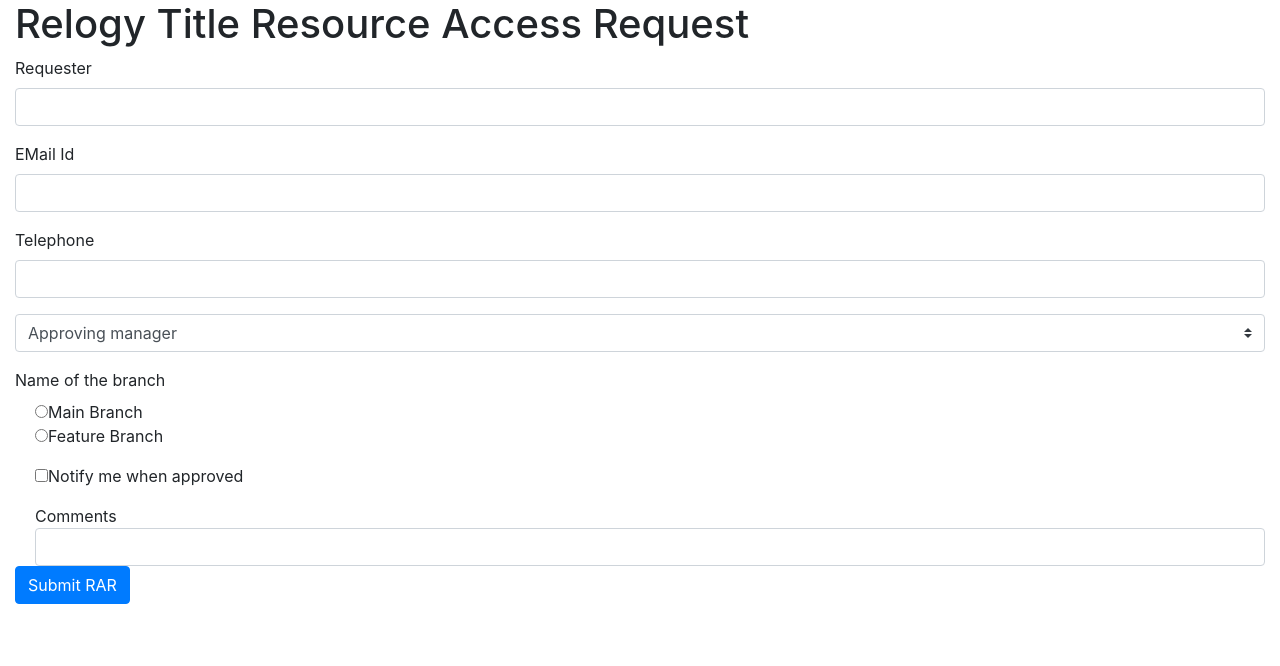
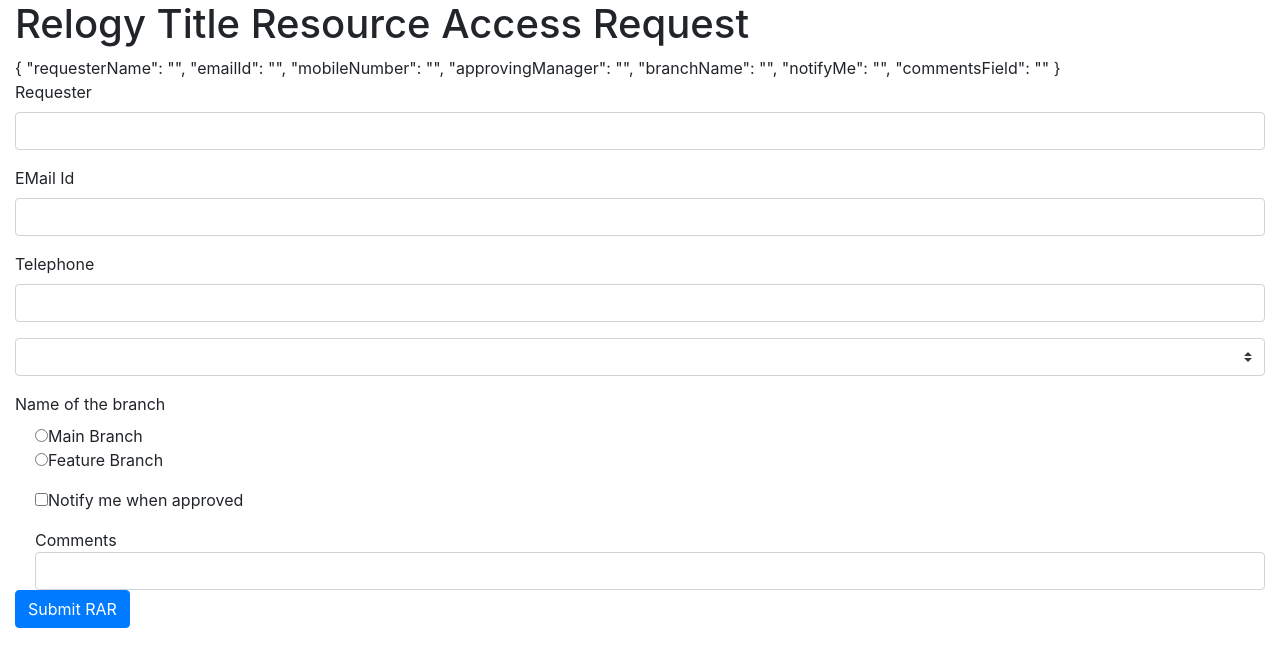
Before and after one commit to yuhup2edy/tdf-demo, an Angular app: page / in a window 1280 px wide. Shown: the top 666 px of the page. Built offline with nearby package versions, Linux system fonts and the light colour scheme.

Commit message:
Added ngForm, ngModel directives

```diff
--- a/src/app/app.component.html
+++ b/src/app/app.component.html
@@ -1,23 +1,34 @@
 <div class="container-fluid">
     <H1> Relogy Title Resource Access Request</H1>
-    <form>
+    <form #userForm="ngForm">
+
+
+        <!-- use ngModelGroup directive for group of form fields like address
+            example
+            <div ngModelGroup="address">
+                <address line 1 with ngModel and name>
+                <address line 2 with ngModel and name>
+                <individual rows for city, state and zip with corresponding ngModel and names>
+            </div>
+        -->
+        {{userForm.value | json}}
         <div class="form-group">
             <label> Requester</label>
-            <input type="text" class="form-control">
+            <input type="text" class="form-control" name = "requesterName" ngModel>
         </div>
 
         <div class="form-group">
             <label> EMail Id</label>
-            <input type="email" class="form-control">
+            <input type="email" class="form-control" name = "emailId" ngModel>
         </div>
 
         <div class="form-group">
             <label> Telephone </label>
-            <input type="tel" class="form-control">
+            <input type="tel" class="form-control" name = "mobileNumber" ngModel>
         </div>
 
         <div class="form-group">
-            <select class="custom-select">
+            <select class="custom-select" name = "approvingManager" ngModel>
                 <option selected>Approving manager</option>
                 <option *ngFor="let approver of approvers">{{ approver }}
                 <!--<option>Maryanne Frake</option>
@@ -29,24 +40,24 @@
 
          <div class="mb-3">
              <label> Name of the branch</label>
-             <div class="form-check">
-                 <input type="form-check-input" type="radio" name="main" value="main">
+             <div class="form-check" >
+                 <input type="form-check-input" type="radio" name="branchName" value="main" ngModel>
                  <label class="form-check-label"> Main Branch</label>
              </div>
              <div class="form-check">
-                <input type="form-check-input" type="radio" name="main" value="feature">
+                <input type="form-check-input" type="radio" name="branchName" value="feature" ngModel>
                 <label class="form-check-label"> Feature Branch</label>
              </div>
             </div>
 
        <div class="form-check mb-3">
-           <input type="form-check-input" type="checkbox">
+           <input type="form-check-input" type="checkbox" name="notifyMe" ngModel>
            <label class="form-check-label"> Notify me when approved</label>
        </div>
 
        <div class="form-check">
         <label class="form-check-label"> Comments</label>
-        <input type="textarea" class="form-control">
+        <input type="textarea" class="form-control" name="commentsField" ngModel>
     </div>
 
 
--- a/src/app/app.module.ts
+++ b/src/app/app.module.ts
@@ -1,5 +1,6 @@
 import { BrowserModule } from '@angular/platform-browser';
 import { NgModule } from '@angular/core';
+import { FormsModule} from '@angular/forms';
 
 import { AppRoutingModule } from './app-routing.module';
 import { AppComponent } from './app.component';
@@ -7,10 +8,12 @@
 @NgModule({
   declarations: [
     AppComponent
+
   ],
   imports: [
     BrowserModule,
-    AppRoutingModule
+    AppRoutingModule,
+    FormsModule
   ],
   providers: [],
   bootstrap: [AppComponent]
```
